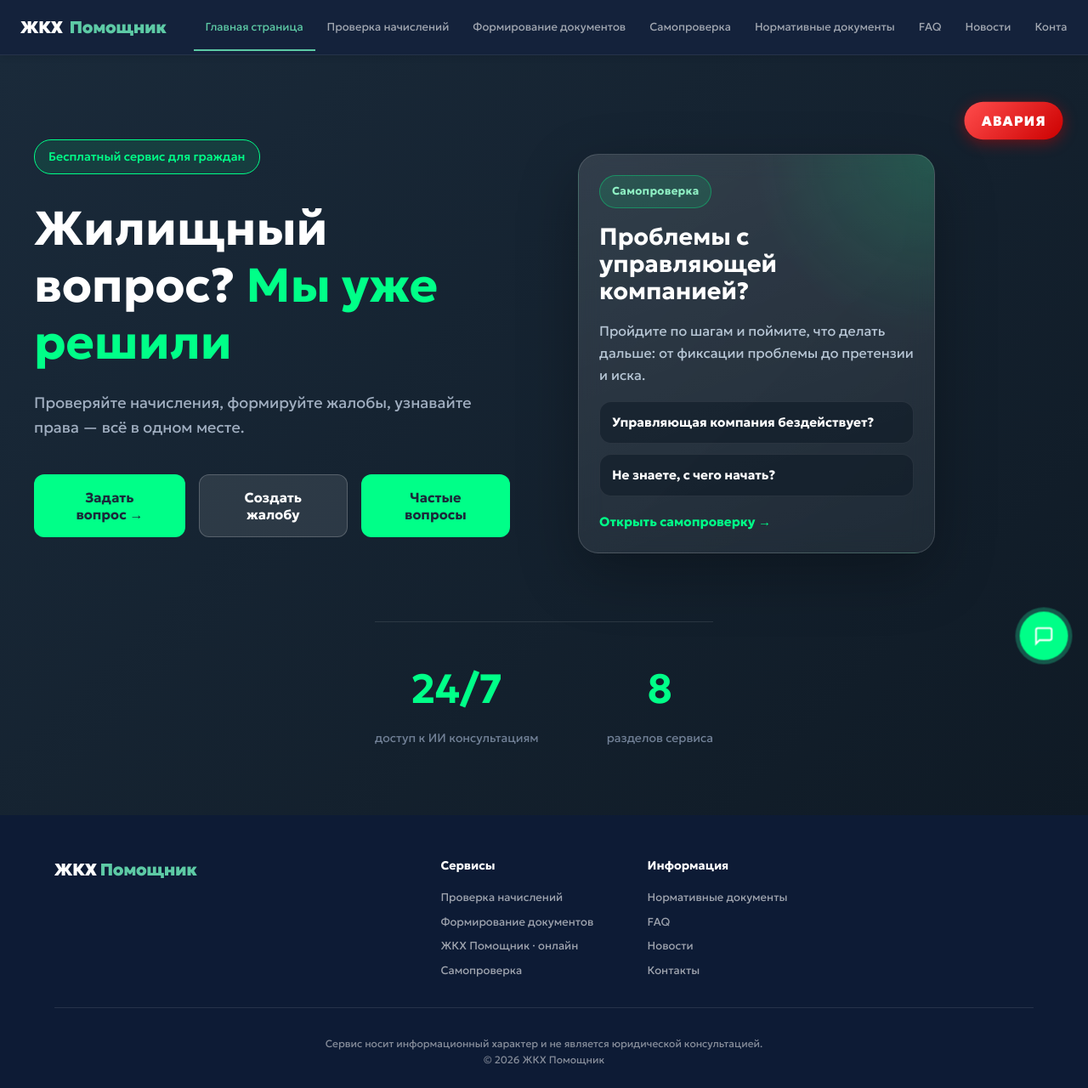
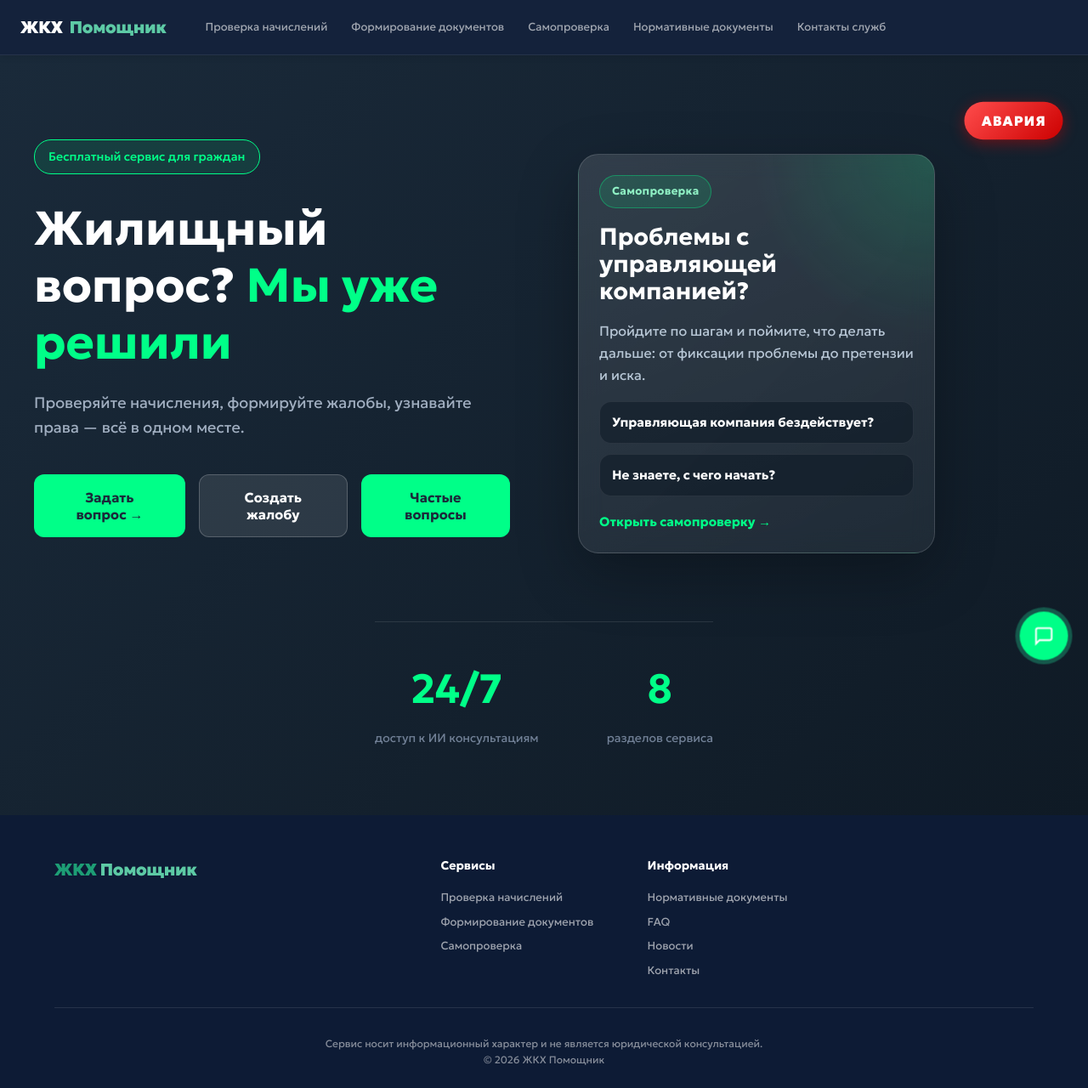
Before and after one commit to satret/zhkh-project, a React (Vite) app in the folder frontend/: page / in a window 1280 px wide. Shown: the whole page at 85% size. Built offline with nearby package versions, Linux system fonts and the light colour scheme.

Commit message:
fix footer and navigation

```diff
--- a/frontend/src/App.jsx
+++ b/frontend/src/App.jsx
@@ -85,7 +85,7 @@ export default function App() {
         initialScenario={initialScenario}
       />
 
-      <Footer />
+      <Footer onPageChange={handlePageChange} />
     </div>
   );
 }
--- a/frontend/src/components/Footer.jsx
+++ b/frontend/src/components/Footer.jsx
@@ -1,38 +1,47 @@
 import React from 'react';
 import '../styles/footer.css';
 
-export default function Footer() {
+export default function Footer({ onPageChange }) {
+  const go = (page) => (e) => {
+    e.preventDefault();
+    onPageChange(page);
+  };
+
   return (
     <footer className="footer">
       <div className="footer-inner">
         <div className="footer-grid">
           <div className="footer-main">
-            <div className="footer-logo">ЖКХ <span>Помощник</span></div>
+            <a href="#" onClick={go('mainpage')} className="footer-logo">
+              ЖКХ <span>Помощник</span>
+            </a>
           </div>
 
           <div className="footer-col">
             <h4>Сервисы</h4>
             <ul className="footer-links">
-              <li><a href="#">Проверка начислений</a></li>
-              <li><a href="#">Формирование документов</a></li>
-              <li><a href="#">ЖКХ Помощник · онлайн</a></li>
-              <li><a href="#">Самопроверка</a></li>
+              <li><a href="#" onClick={go('calculator')}>Проверка начислений</a></li>
+              <li><a href="#" onClick={go('documents')}>Формирование документов</a></li>
+              <li><a href="#" onClick={go('selfcheck')}>Самопроверка</a></li>
             </ul>
           </div>
 
           <div className="footer-col">
             <h4>Информация</h4>
             <ul className="footer-links">
-              <li><a href="#">Нормативные документы</a></li>
-              <li><a href="#">FAQ</a></li>
-              <li><a href="#">Новости</a></li>
-              <li><a href="#">Контакты</a></li>
+              <li><a href="#" onClick={go('regulations')}>Нормативные документы</a></li>
+              <li><a href="#" onClick={go('faq')}>FAQ</a></li>
+              <li><a href="#" onClick={go('news')}>Новости</a></li>
+              <li><a href="#" onClick={go('contacts')}>Контакты</a></li>
             </ul>
           </div>
         </div>
 
         <div className="footer-bottom">
-          <span>Сервис носит информационный характер и не является юридической консультацией.<br></br>© 2026 ЖКХ Помощник </span>
+          <span>
+            Сервис носит информационный характер и не является юридической консультацией.
+            <br />© 2026 ЖКХ Помощник
+          </span>
         </div>
       </div>
     </footer>
--- a/frontend/src/components/Navigation.jsx
+++ b/frontend/src/components/Navigation.jsx
@@ -3,14 +3,11 @@ import '../styles/navigation.css';
 
 export default function Navigation({ currentPage, onPageChange }) {
   const navItems = [
-    { id: 'mainpage', label: 'Главная страница'},
     { id: 'calculator', label: 'Проверка начислений' },
     { id: 'documents', label: 'Формирование документов' },
     { id: 'selfcheck', label: 'Самопроверка' },
     { id: 'regulations', label: 'Нормативные документы' },
-    { id: 'faq', label: 'FAQ' },
-    { id: 'news', label: 'Новости' },
-    { id: 'contacts', label: 'Контакты' }
+    { id: 'contacts', label: 'Контакты служб' }
   ];
 
   return (
```
